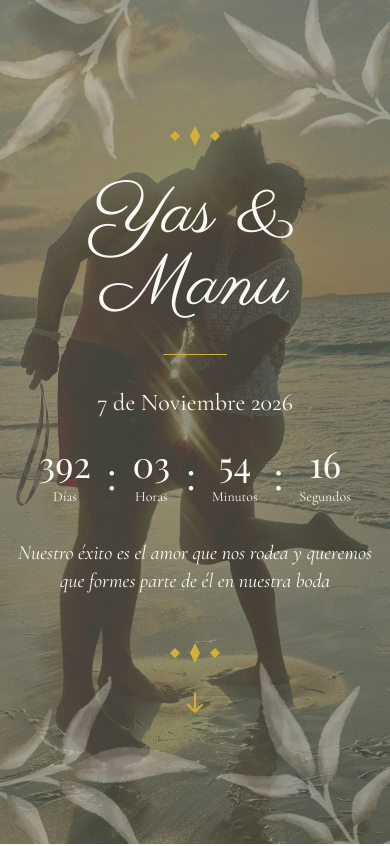
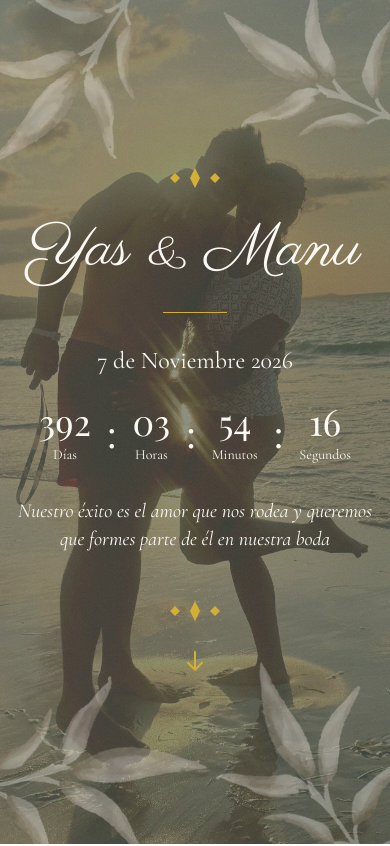
Before and after one commit to Bugedo/yasymanu, a Next.js app: page / in a window 390 px wide. Shown: the top 846 px of the page. Built offline with nearby package versions, Linux system fonts and the light colour scheme; a web font is replaced by a local one.

Commit message:
Adjust Hero title size for mobile to fit on single line

```diff
--- a/components/Hero.tsx
+++ b/components/Hero.tsx
@@ -53,10 +53,10 @@ export default function Hero() {
 
         {/* Nombres de los novios */}
         <h1
-          className="text-7xl md:text-9xl mb-4 animate-fade-in-delay-1"
+          className="text-6xl md:text-9xl mb-4 animate-fade-in-delay-1"
           style={{ color: '#FAF8F3', fontFamily: "'Parisienne', cursive", fontWeight: 400 }}
         >
-          Yas & Manu
+          Yas <span className="text-5xl md:text-8xl">&</span> Manu
         </h1>
 
         <div className="my-8 animate-fade-in-delay-2">
```
